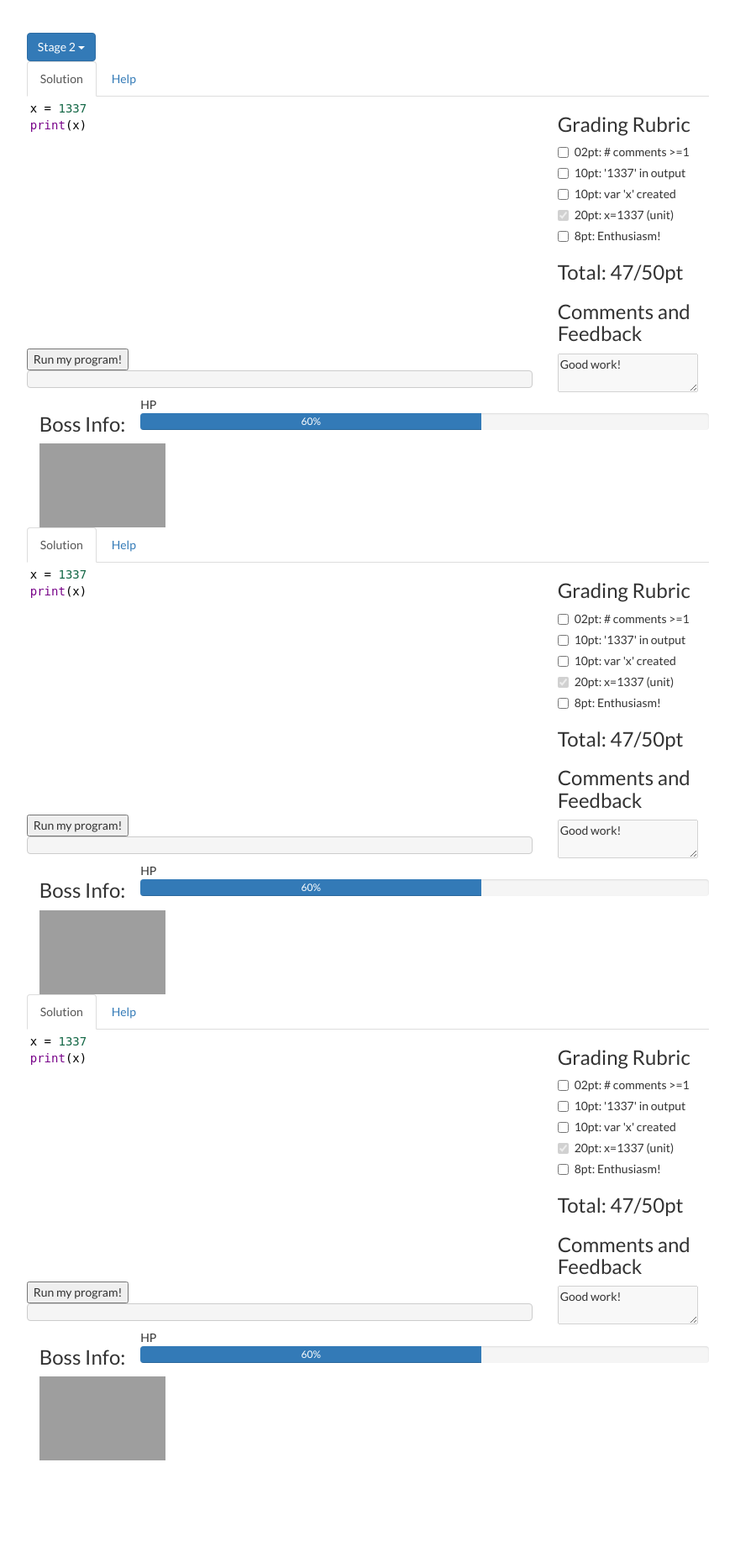
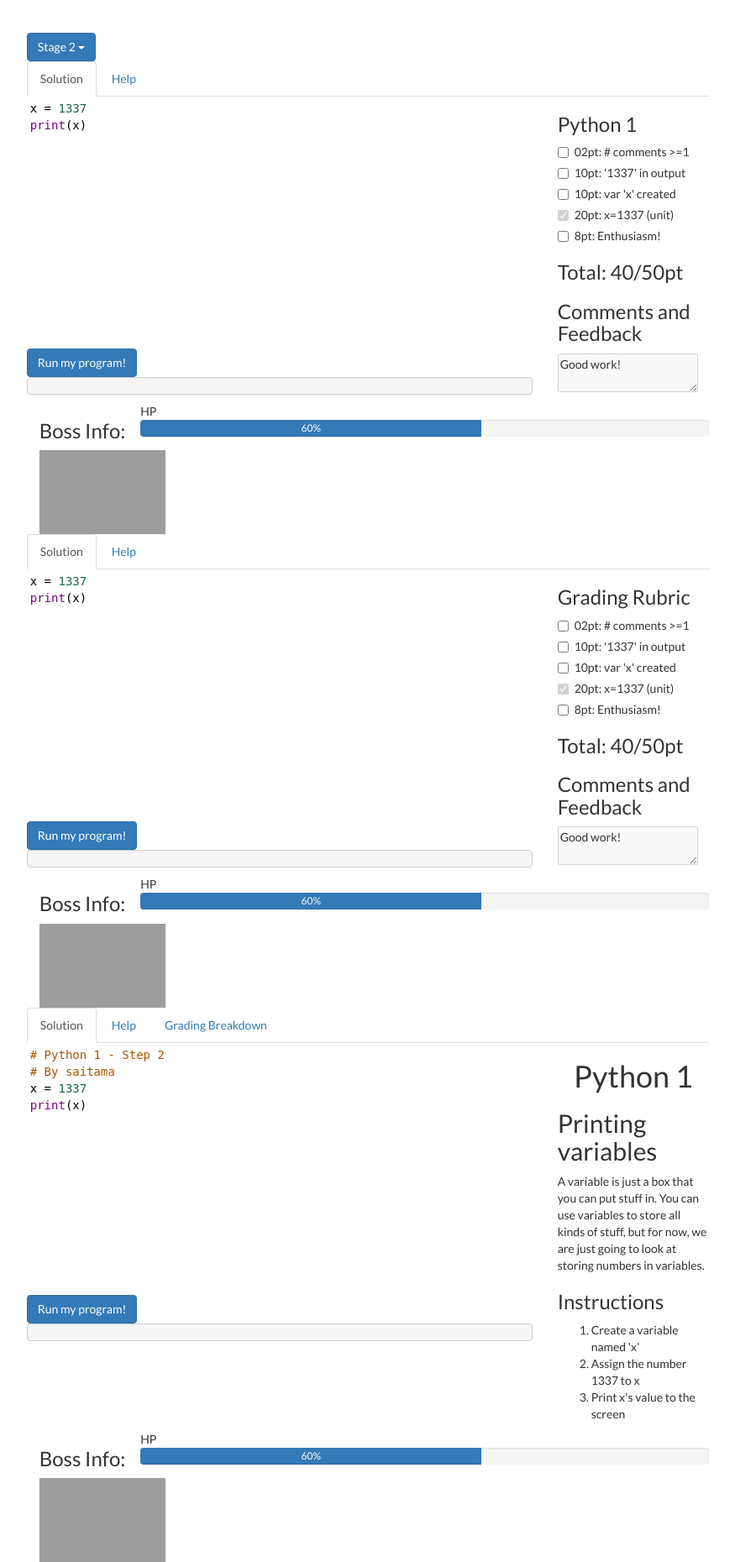
Before and after one commit to amc8391/CoderGarten, a Flask app: page /editor in a window 1280 px wide. Shown: the part 51-1911 px from the top of the page at 84% size, without its empty margins (202-1077 px from the left). Before the commit the page ends 1790 px from the top, so only its background shows below. Run offline with Flask 2, Linux system fonts and the light colour scheme; some libraries are stand-ins or nearby versions; grey boxes are pictures that could not be loaded.

Commit message:
Completed student's version of editor

```diff
--- a/app/static/css/main.css
+++ b/app/static/css/main.css
@@ -252,3 +252,8 @@ div.messages-buttons {
     width: 100%;
     color: #5C5C5C;
 }
+
+/* editor */
+.student-editor, .parent-editor, .teacher-editor {
+    visibility: hidden;
+}
--- a/app/static/js/editor.js
+++ b/app/static/js/editor.js
@@ -40,6 +40,19 @@ function getRandomIntInclusive(min, max) {
   return Math.floor(Math.random() * (max - min + 1)) + min;
 }
 
+function recalcGrade(elemclass){
+  var gradingTotal = 0;
+  $( ":checkbox:visible").each(function(){
+    if(this.checked){
+      gradingTotal += parseInt(this.value);
+    }
+  });
+  console.log(gradingTotal);
+  $("."+elemclass).each(function(){
+    this.innerText = "Total: " + gradingTotal + "/50pt";
+  })
+}
+
 // Here's everything you need to run a python program in skulpt
 // grab the code from your textarea
 // get a reference to your pre element for output
@@ -75,9 +88,15 @@ function startEditor() {
       if($(this).is(":visible")){
         CURRENT_EDITOR = CodeMirror.fromTextArea(this), {
           lineNumbers: true,
-          mode: 'python'
+          mode: 'python',
         }
       }
+      // else{
+      //   var throwaway = CodeMirror.fromTextArea(this), {
+      //     lineNumbers: true,
+      //     mode: 'python'
+      //   }
+      // }
     });
     // myTextarea = document.getElementById("yourcode");
     // CURRENT_EDITOR = CodeMirror.fromTextArea(myTextarea, {
@@ -115,6 +134,7 @@ $(document).ready(function() {
     //console.log(userType);
     console.log("loaded it!");
     startEditor();
+    recalcGrade('grading-total');
     displayBoss();
 });
 // if userType ==
--- a/app/templates/editor.html
+++ b/app/templates/editor.html
@@ -14,6 +14,7 @@ Python 1 - Step 2: X = 1337
     </ul>
 </div>
 
+<!-- parent -->
 <div class="editor-content">
     <div id="parent-editor">
         <ul class="nav nav-tabs">
@@ -28,32 +29,92 @@ Python 1 - Step 2: X = 1337
 x = 1337
 print(x)
 </textarea>
-                        <button onclick="runit()">Run my program!</button>
+                        <button type="button" class="btn btn-primary" onclick="runit()">Run my program!</button>
+                        <pre class="output"></pre>
+                    </div>
+                    <div class="rubric col-xs-3">
+                        <h3>Python 1</h3>
+                        <div class="checkbox">
+                            <label>
+                                <input type="checkbox" onchange="recalcGrade('grading-total')" value="2">02pt: # comments >=1</label>
+                        </div>
+                        <div class="checkbox">
+                            <label>
+                                <input type="checkbox" onchange="recalcGrade('grading-total')" value="10">10pt: '1337' in output</label>
+                        </div>
+                        <div class="checkbox">
+                            <label>
+                                <input type="checkbox" onchange="recalcGrade('grading-total')" value="10">10pt: var 'x' created</label>
+                        </div>
+                        <div class="checkbox">
+                            <label>
+                                <input type="checkbox" onchange="recalcGrade('grading-total')" value="20" disabled checked>20pt: x=1337 (unit)</label>
+                        </div>
+                        <div class="checkbox">
+                            <label>
+                                <input type="checkbox" onchange="recalcGrade('grading-total')" value="8">8pt: Enthusiasm!</label>
+                        </div>
+                        <h3 class="grading-total">Total: ?/50pt</h3>
+                        <h3>Comments and Feedback</h3>
+                        <textarea disabled>Good work!</textarea>
+                    </div>
+                </div>
+                <div class="bossbar row-md-12">
+                    HP <div class="col-md-2"> <h3> Boss Info: </h3> <img class="bossimg" height="100px" width="150px"></div>
+                    <div class="progress">
+                        <div class="progress-bar col-md-8" role="progressbar" aria-valuenow="60" aria-valuemin="0"
+                             aria-valuemax="100" style="width: 60%;">
+                            60%
+                        </div>
+                    </div>
+                </div>
+            </div>
+            <div id="help" class="tab-pane fade row">
+                <h3>Tip 1</h3>
+                <p>Try looking up 'print'</p>
+            </div>
+        </div>
+    </div>
+<!-- teacher -->
+    <div id="teacher-editor">
+        <ul class="nav nav-tabs">
+            <li class="active"><a data-toggle="tab" href="#solution-tab">Solution</a></li>
+            <li><a data-toggle="tab" href="#help">Help</a></li>
+        </ul>
+        <div class="tab-content container-fluid">
+            <div id="solution-tab" class="tab-pane fade in active row">
+                <div class="solution-row row">
+                    <div class="col-xs-9">
+                    <textarea class="yourcode">
+x = 1337
+print(x)
+</textarea>
+                        <button type="button" class="btn btn-primary" onclick="runit()">Run my program!</button>
                         <pre class="output"></pre>
                     </div>
                     <div class="rubric col-xs-3">
                         <h3>Grading Rubric</h3>
                         <div class="checkbox">
                             <label>
-                                <input type="checkbox" value="">02pt: # comments >=1</label>
+                                <input type="checkbox" onchange="recalcGrade('grading-total')" value="2">02pt: # comments >=1</label>
                         </div>
                         <div class="checkbox">
                             <label>
-                                <input type="checkbox" value="">10pt: '1337' in output</label>
+                                <input type="checkbox" onchange="recalcGrade('grading-total')" value="10">10pt: '1337' in output</label>
                         </div>
                         <div class="checkbox">
                             <label>
-                                <input type="checkbox" value="">10pt: var 'x' created</label>
+                                <input type="checkbox" onchange="recalcGrade('grading-total')" value="10">10pt: var 'x' created</label>
                         </div>
                         <div class="checkbox">
                             <label>
-                                <input type="checkbox" value="" disabled checked>20pt: x=1337 (unit)</label>
+                                <input type="checkbox" onchange="recalcGrade('grading-total')" value="20" disabled checked>20pt: x=1337 (unit)</label>
                         </div>
                         <div class="checkbox">
                             <label>
-                                <input type="checkbox" value="">8pt: Enthusiasm!</label>
+                                <input type="checkbox" onchange="recalcGrade('grading-total')" value="8">8pt: Enthusiasm!</label>
                         </div>
-                        <h3>Total: 47/50pt</h3>
+                        <h3 class="grading-total">Total: ?/50pt</h3>
                         <h3>Comments and Feedback</h3>
                         <textarea disabled>Good work!</textarea>
                     </div>
@@ -75,47 +136,36 @@ print(x)
         </div>
     </div>
 
-    <div id="teacher-editor">
+<!-- student -->
+    <div id="student-editor">
         <ul class="nav nav-tabs">
             <li class="active"><a data-toggle="tab" href="#solution-tab">Solution</a></li>
             <li><a data-toggle="tab" href="#help">Help</a></li>
+            <li><a data-toggle="tab" href="#grading-tab">Grading Breakdown</a></li>
         </ul>
         <div class="tab-content container-fluid">
             <div id="solution-tab" class="tab-pane fade in active row">
                 <div class="solution-row row">
                     <div class="col-xs-9">
                     <textarea class="yourcode">
+# Python 1 - Step 2
+# By saitama
 x = 1337
 print(x)
 </textarea>
-                        <button onclick="runit()">Run my program!</button>
+                        <button type="button" class="btn btn-primary" onclick="runit()">Run my program!</button>
                         <pre class="output"></pre>
                     </div>
                     <div class="rubric col-xs-3">
-                        <h3>Grading Rubric</h3>
-                        <div class="checkbox">
-                            <label>
-                                <input type="checkbox" value="">02pt: # comments >=1</label>
-                        </div>
-                        <div class="checkbox">
-                            <label>
-                                <input type="checkbox" value="">10pt: '1337' in output</label>
-                        </div>
-                        <div class="checkbox">
-                            <label>
-                                <input type="checkbox" value="">10pt: var 'x' created</label>
-                        </div>
-                        <div class="checkbox">
-                            <label>
-                                <input type="checkbox" value="" disabled checked>20pt: x=1337 (unit)</label>
-                        </div>
-                        <div class="checkbox">
-                            <label>
-                                <input type="checkbox" value="">8pt: Enthusiasm!</label>
-                        </div>
-                        <h3>Total: 47/50pt</h3>
-                        <h3>Comments and Feedback</h3>
-                        <textarea disabled>Good work!</textarea>
+                        <h1>Python 1</h1>
+                        <h2>Printing variables</h2>
+                        <p>A variable is just a box that you can put stuff in. You can use variables to store all kinds of stuff, but for now, we are just going to look at storing numbers in variables.</p>
+                        <h3>Instructions</h3>
+                        <ol>
+                            <li>Create a variable named 'x'</li>
+                            <li>Assign the number 1337 to x</li>
+                            <li>Print x's value to the screen</li>
+                        </ol>
                     </div>
                 </div>
                 <div class="bossbar row-md-12">
@@ -132,66 +182,44 @@ print(x)
                 <h3>Tip 1</h3>
                 <p>Try looking up 'print'</p>
             </div>
-        </div>
-    </div>
-
-
-    <div id="student-editor">
-        <ul class="nav nav-tabs">
-            <li class="active"><a data-toggle="tab" href="#solution-tab">Solution</a></li>
-            <li><a data-toggle="tab" href="#help">Help</a></li>
-        </ul>
-        <div class="tab-content container-fluid">
-            <div id="solution-tab" class="tab-pane fade in active row">
+            <div id="grading-tab" class="tab-pane fade row">
                 <div class="solution-row row">
                     <div class="col-xs-9">
                     <textarea class="yourcode">
 x = 1337
 print(x)
 </textarea>
-                        <button onclick="runit()">Run my program!</button>
+                        <button type="button" class="btn btn-primary" onclick="recalcGrade('grading-total')">Calculate my Grade!</button>
                         <pre class="output"></pre>
                     </div>
                     <div class="rubric col-xs-3">
                         <h3>Grading Rubric</h3>
                         <div class="checkbox">
                             <label>
-                                <input type="checkbox" value="">02pt: # comments >=1</label>
+                                <input type="checkbox" onchange="recalcGrade('grading-total')" value="2" disabled checked>02pt: # comments >=1</label>
                         </div>
                         <div class="checkbox">
                             <label>
-                                <input type="checkbox" value="">10pt: '1337' in output</label>
+                                <input type="checkbox" onchange="recalcGrade('grading-total')" value="10" disabled checked>10pt: '1337' in output</label>
                         </div>
                         <div class="checkbox">
                             <label>
-                                <input type="checkbox" value="">10pt: var 'x' created</label>
+                                <input type="checkbox" onchange="recalcGrade('grading-total')" value="10" disabled checked>10pt: var 'x' created</label>
                         </div>
                         <div class="checkbox">
                             <label>
-                                <input type="checkbox" value="" disabled checked>20pt: x=1337 (unit)</label>
+                                <input type="checkbox" onchange="recalcGrade('grading-total')" value="20" disabled checked>20pt: x=1337 (unit)</label>
                         </div>
                         <div class="checkbox">
                             <label>
-                                <input type="checkbox" value="">8pt: Enthusiasm!</label>
+                                <input type="checkbox" onchange="recalcGrade('grading-total')" value="8" disabled>8pt: Enthusiasm!</label>
                         </div>
-                        <h3>Total: 47/50pt</h3>
+                        <h3 class="grading-total">Total: ?/50pt</h3>
                         <h3>Comments and Feedback</h3>
                         <textarea disabled>Good work!</textarea>
                     </div>
                 </div>
-                <div class="bossbar row-md-12">
-                    HP <div class="col-md-2"> <h3> Boss Info: </h3> <img class="bossimg" height="100px" width="150px"></div>
-                    <div class="progress">
-                        <div class="progress-bar col-md-8" role="progressbar" aria-valuenow="60" aria-valuemin="0"
-                             aria-valuemax="100" style="width: 60%;">
-                            60%
-                        </div>
-                    </div>
-                </div>
-            </div>
-            <div id="help" class="tab-pane fade row">
-                <h3>Tip 1</h3>
-                <p>Try looking up 'print'</p>
+
             </div>
         </div>
     </div>
```
